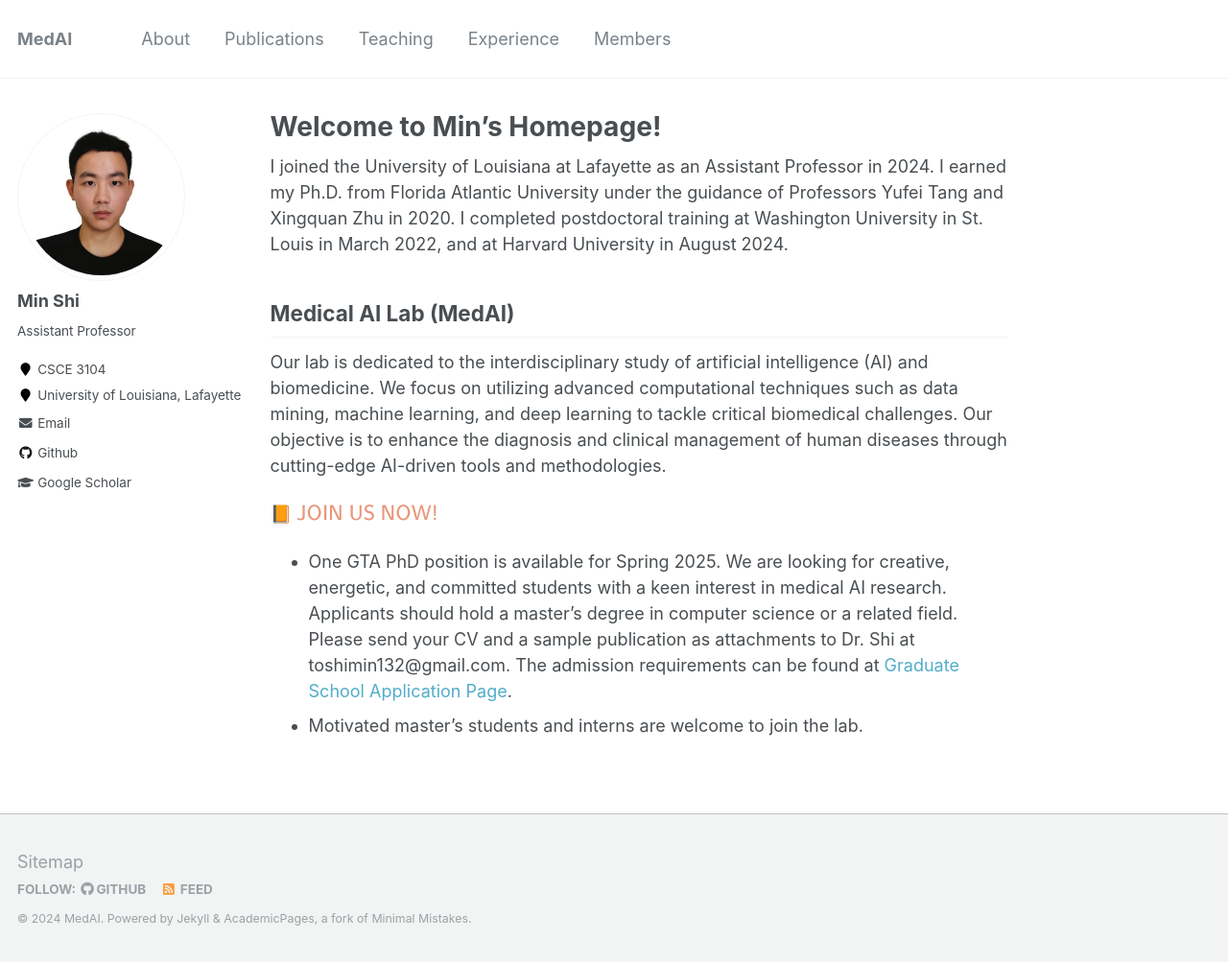
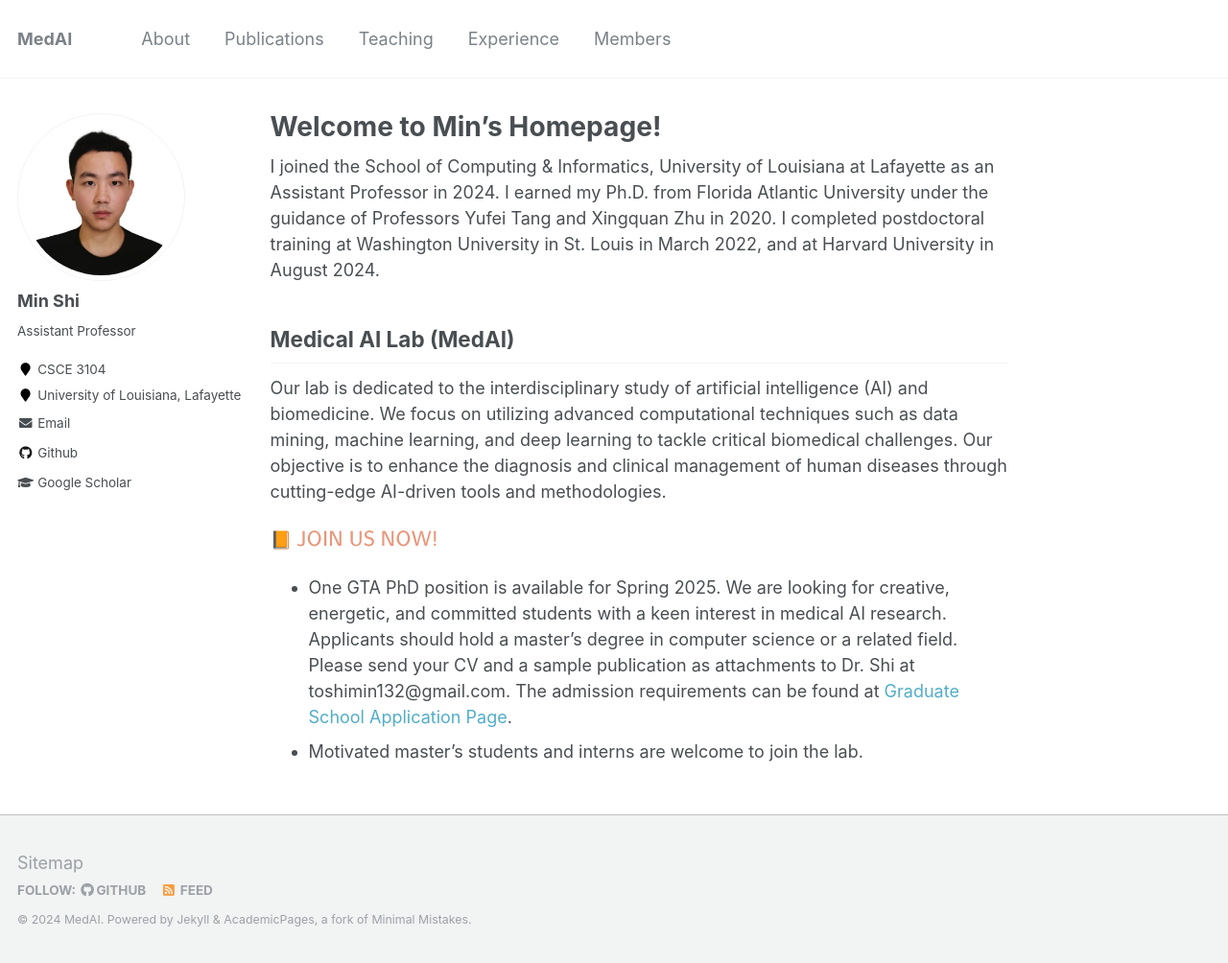
Before and after one commit to shiminxst/shiminxst.github.io, a Jekyll site: the page built from _pages/about.md, in a window 1280 px wide and 1004 px high. Shown: the whole window at 96% size. Built offline with Jekyll 4.4.1, drawn with Linux system fonts in a browser that asks for light colours; formulas are drawn with MathJax 3.

Commit message:
Update about.md

```diff
--- a/_pages/about.md
+++ b/_pages/about.md
@@ -9,7 +9,7 @@ redirect_from:
 ---
 
 
-I joined the University of Louisiana at Lafayette as an Assistant Professor in 2024. I earned my Ph.D. from Florida Atlantic University under the guidance of Professors Yufei Tang and Xingquan Zhu in 2020. I completed postdoctoral training at Washington University in St. Louis in March 2022, and at Harvard University in August 2024.
+I joined the School of Computing & Informatics, University of Louisiana at Lafayette as an Assistant Professor in 2024. I earned my Ph.D. from Florida Atlantic University under the guidance of Professors Yufei Tang and Xingquan Zhu in 2020. I completed postdoctoral training at Washington University in St. Louis in March 2022, and at Harvard University in August 2024.
 
 ## Medical AI Lab (MedAI)
 
```
